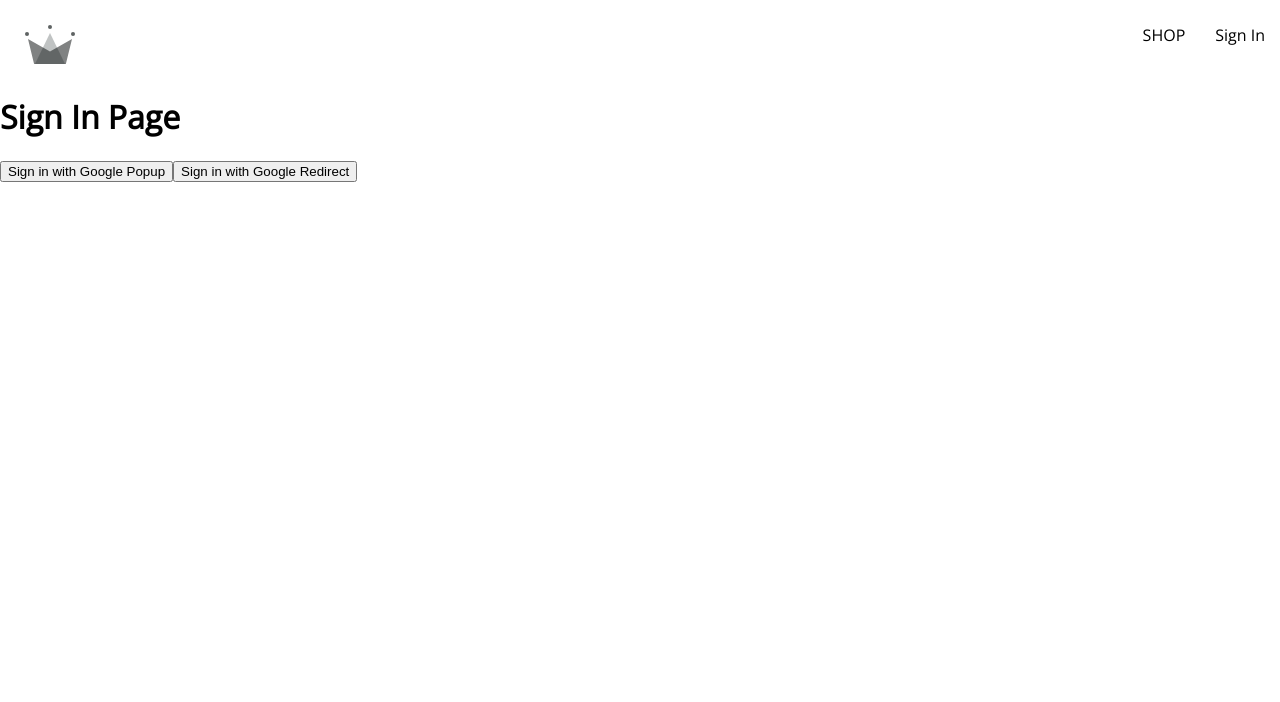
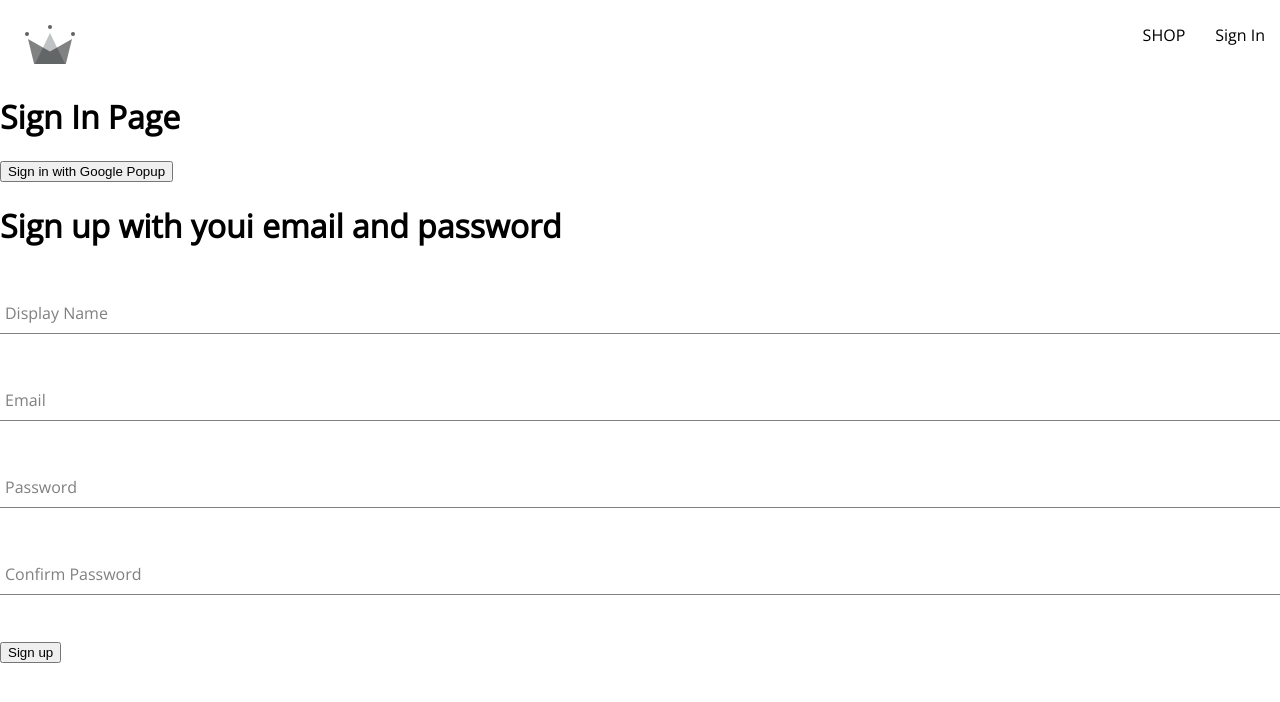
Before and after one commit to themeltman/crwn-clothing, a React (Create React App) app: page /sign-in in a window 1280 px wide. Shown: the top 702 px of the page. Built offline with nearby package versions, Linux system fonts and the light colour scheme.

Commit message:
create signin componennt

```diff
--- /dev/null
+++ b/src/components/form-input/form-input.jsx
@@ -0,0 +1,14 @@
+import './form-input.styles.scss'
+
+const FormInput = ({label, ...otherProps }) => {
+    return (
+        <div className={"group"}>
+            <input className={'form-input'} {...otherProps} />
+            {label && (
+                <label className={`${otherProps.value.length ? 'shrink' : ''} form-input-label`}>{label}</label>
+            )}
+        </div>
+
+)
+}
+export default FormInput
--- /dev/null
+++ b/src/components/form-input/form-input.styles.scss
@@ -0,0 +1,54 @@
+$sub-color: grey;
+$main-color: black;
+
+@mixin shrinkLabel {
+  top: -14px;
+  font-size: 12px;
+  color: $main-color;
+}
+
+.group {
+  position: relative;
+  margin: 45px 0;
+
+  .form-input {
+    background: none;
+    background-color: white;
+    color: $sub-color;
+    font-size: 18px;
+    padding: 10px 10px 10px 5px;
+    display: block;
+    width: 100%;
+    border: none;
+    border-radius: 0;
+    border-bottom: 1px solid $sub-color;
+    margin: 25px 0;
+
+    &:focus {
+      outline: none;
+    }
+
+    &:focus ~ .form-input-label {
+      @include shrinkLabel();
+    }
+  }
+
+  input[type='password'] {
+    letter-spacing: 0.3em;
+  }
+
+  .form-input-label {
+    color: $sub-color;
+    font-size: 16px;
+    font-weight: normal;
+    position: absolute;
+    pointer-events: none;
+    left: 5px;
+    top: 10px;
+    transition: 300ms ease all;
+
+    &.shrink {
+      @include shrinkLabel();
+    }
+  }
+}
--- /dev/null
+++ b/src/components/sign-up-form/sign-up-form.jsx
@@ -0,0 +1,56 @@
+import { useState} from "react";
+import { createAuthUserWithEmailAndPassword } from "../../utils/firebase/firebase.utils";
+import { createUserDocumentFromAuth } from "../../utils/firebase/firebase.utils";
+import FormInput from "../form-input/form-input";
+
+const defaultFormFields = {
+    displayName: '',
+    email: '',
+    password: '',
+    confirmPassword: ''
+}
+
+const SignUpForm = () => {
+    const [formFields, setFormFields] = useState(defaultFormFields)
+    const { displayName, email, password, confirmPassword } = formFields
+
+    const resetFormFields = () => {
+        setFormFields(defaultFormFields)
+    }
+    const handleSubmit = async (event) => {
+        event.preventDefault()
+        if (password !== confirmPassword) {
+            alert("Password didn't match")
+            return
+        }
+
+        try {
+            const {user} =  await createAuthUserWithEmailAndPassword(email, password)
+            await createUserDocumentFromAuth(user, {displayName})
+            resetFormFields()
+        } catch (error) {
+            alert(`Can not create account: ${error.message}`)
+        }
+
+
+
+    }
+
+    const handleChange = (event) => {
+        const {name, value}  = event.target;
+        setFormFields({...formFields, [name]: value})
+    }
+    return  (
+        <div>
+            <h1>Sign up with youi email and password</h1>
+            <form onSubmit={handleSubmit}>
+                <FormInput label={'Display Name'} type={'text'} required onChange={handleChange} name={'displayName'} value={displayName}/>
+                <FormInput label={'Email'} type={'email'} required onChange={handleChange} name={'email'} value={email}/>
+                <FormInput label={'Password'} type={'password'} required onChange={handleChange} name={'password'} value={password} autoComplete="on"/>
+                <FormInput label={'Confirm Password'} type={'password'} required onChange={handleChange} name={'confirmPassword'} value={confirmPassword} autoComplete="on"/>
+                <button type={'submit'}>Sign up</button>
+            </form>
+        </div>
+    )
+}
+export default SignUpForm
--- a/src/routes/sign-in/sign-in.jsx
+++ b/src/routes/sign-in/sign-in.jsx
@@ -1,23 +1,12 @@
-import { useEffect} from "react";
-import { getRedirectResult } from 'firebase/auth'
 import {
     auth,
     signInWithGooglePopup,
     createUserDocumentFromAuth,
-    signInWithGoogleRedirect
 } from "../../utils/firebase/firebase.utils";
+import SignUpForm from "../../components/sign-up-form/sign-up-form";
 
 const SignIn = () => {
 
-    useEffect( () =>{
-        async function redirectNow() {
-            const response = await getRedirectResult(auth)
-            if (response) {
-                const userDocRef = await createUserDocumentFromAuth(response.user)
-            }
-        }
-        redirectNow()
-    }, [])
 
     const logGoogleUser = async () => {
         const {user} = await signInWithGooglePopup()
@@ -27,7 +16,7 @@
         <div>
             <h1>Sign In Page</h1>
             <button onClick={logGoogleUser}>Sign in with Google Popup</button>
-            <button onClick={signInWithGoogleRedirect}>Sign in with Google Redirect</button>
+            <SignUpForm/>
         </div>
     )
 }
--- a/src/utils/firebase/firebase.utils.js
+++ b/src/utils/firebase/firebase.utils.js
@@ -1,5 +1,5 @@
 import { initializeApp } from 'firebase/app'
-import { getAuth, signInWithRedirect, signInWithPopup, GoogleAuthProvider } from 'firebase/auth'
+import { getAuth, signInWithRedirect, signInWithPopup, GoogleAuthProvider, createUserWithEmailAndPassword } from 'firebase/auth'
 import { getFirestore, doc, getDoc, setDoc } from 'firebase/firestore'
 
 const firebaseConfig = {
@@ -22,7 +22,7 @@
 export const signInWithGoogleRedirect = () => signInWithRedirect(auth, googleProvider)
 export const db = getFirestore()
 
-export const createUserDocumentFromAuth = async (userAuth) => {
+export const createUserDocumentFromAuth = async (userAuth, additionalInformation = {}) => {
     const userDocRef = doc(db, 'users', userAuth.uid)
 
     const userSnapshot = (await getDoc(userDocRef))
@@ -34,7 +34,8 @@
             await setDoc(userDocRef, {
                 displayName,
                 email,
-                createAt
+                createAt,
+                ...additionalInformation
             })
         }
         catch (error) {
@@ -43,3 +44,8 @@
     }
     return userDocRef
 }
+
+export const createAuthUserWithEmailAndPassword = async (email, password)=> {
+    if (!email || !password) return
+    return await createUserWithEmailAndPassword(auth, email, password)
+}
```
